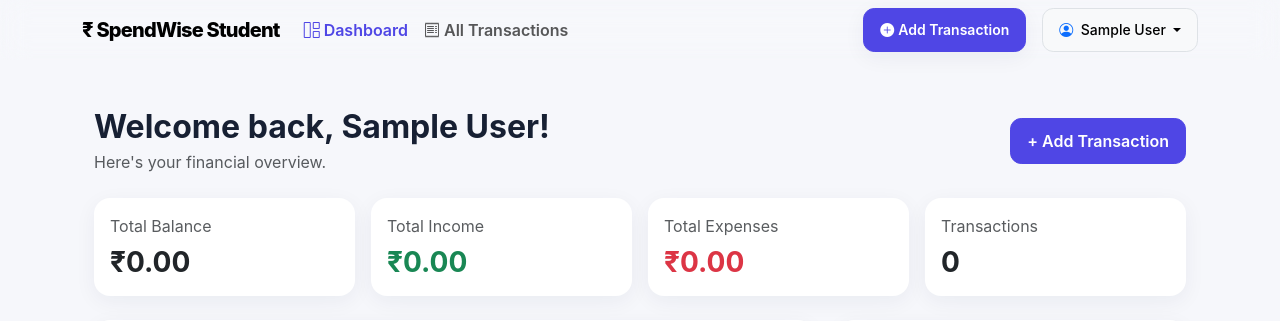
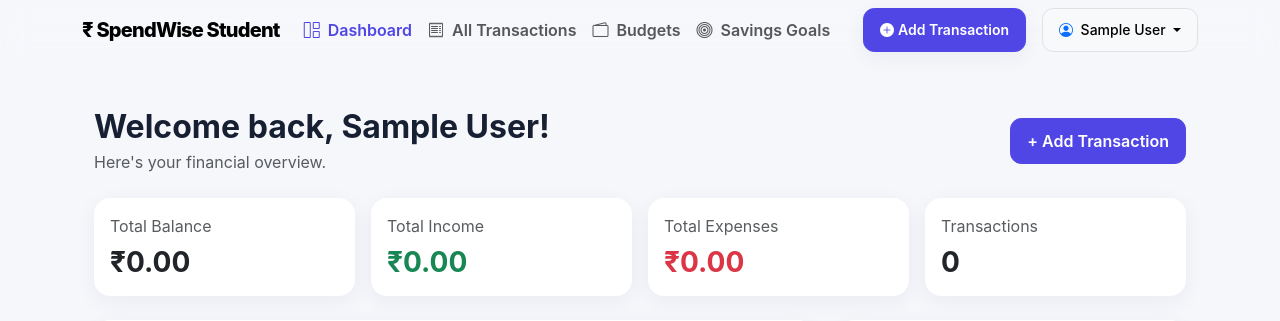
Before and after one commit to manavpathak2404/SpendWise-Student, a Flask app: page / in a window 1280 px wide. Shown: the top 321 px of the page. Run offline with Flask 3, Linux system fonts and the light colour scheme; the visitor is signed in with stand-in values (Sample User, id 1); data that the repository does not hold is empty.

Commit message:
Refactor base.html for improved structure and clarity

```diff
--- a/templates/base.html
+++ b/templates/base.html
@@ -3,150 +3,308 @@
 <head>
     <meta charset="UTF-8">
     <meta name="viewport" content="width=device-width, initial-scale=1.0">
+
     <title>{% block title %}SpendWise Student{% endblock %} - Personal Finance & Budget Tracker</title>
+
     <!-- Bootstrap 5 CSS -->
     <link href="https://cdn.jsdelivr.net/npm/bootstrap@5.3.3/dist/css/bootstrap.min.css" rel="stylesheet">
+
     <!-- Bootstrap Icons -->
     <link href="https://cdn.jsdelivr.net/npm/bootstrap-icons@1.11.3/font/bootstrap-icons.min.css" rel="stylesheet">
+
     <!-- Custom CSS -->
     <link href="{{ url_for('static', filename='css/style.css') }}" rel="stylesheet">
+
     {% block head %}{% endblock %}
 </head>
+
 <body>
+
     <!-- Navbar -->
     <nav class="navbar navbar-expand-lg navbar-light sticky-top">
         <div class="container">
-            <a class="navbar-brand" href="{{ url_for('dashboard') if session.get('user_id') else url_for('login') }}">
+
+            <a class="navbar-brand"
+               href="{{ url_for('dashboard') if session.get('user_id') else url_for('login') }}">
                 <span class="brand-icon">₹</span>
                 <span>SpendWise Student</span>
             </a>
 
-            <button class="navbar-toggler" type="button" data-bs-toggle="collapse" data-bs-target="#navbarContent"
-                    aria-controls="navbarContent" aria-expanded="false" aria-label="Toggle navigation">
+            <button class="navbar-toggler"
+                    type="button"
+                    data-bs-toggle="collapse"
+                    data-bs-target="#navbarContent"
+                    aria-controls="navbarContent"
+                    aria-expanded="false"
+                    aria-label="Toggle navigation">
+
                 <span class="navbar-toggler-icon"></span>
             </button>
 
             <div class="collapse navbar-collapse" id="navbarContent">
+
                 {% if session.get('user_id') %}
+
+                <!-- Main Navigation -->
                 <ul class="navbar-nav me-auto mb-2 mb-lg-0">
+
+                    <!-- Dashboard -->
                     <li class="nav-item">
                         <a class="nav-link {% if request.endpoint == 'dashboard' %}active fw-semibold text-primary{% endif %}"
                            href="{{ url_for('dashboard') }}">
-                           <i class="bi bi-grid-1x2 me-1"></i>Dashboard
+                            <i class="bi bi-grid-1x2 me-1"></i>
+                            Dashboard
                         </a>
                     </li>
+
+                    <!-- All Transactions -->
                     <li class="nav-item">
-                        <a class="nav-link {% if request.endpoint == 'all_transactions' %}active fw-semibold text-primary{% endif %}"
+                        <a class="nav-link {% if request.endpoint in ['all_transactions', 'edit_transaction'] %}active fw-semibold text-primary{% endif %}"
                            href="{{ url_for('all_transactions') }}">
-                           <i class="bi bi-receipt me-1"></i>All Transactions
+                            <i class="bi bi-receipt me-1"></i>
+                            All Transactions
                         </a>
                     </li>
+
+                    <!-- Budgets -->
+                    <li class="nav-item">
+                        <a class="nav-link {% if request.endpoint == 'budgets' %}active fw-semibold text-primary{% endif %}"
+                           href="{{ url_for('budgets') }}">
+                            <i class="bi bi-wallet2 me-1"></i>
+                            Budgets
+                        </a>
+                    </li>
+
+                    <!-- Savings Goals -->
+                    <li class="nav-item">
+                        <a class="nav-link {% if request.endpoint == 'goals' %}active fw-semibold text-primary{% endif %}"
+                           href="{{ url_for('goals') }}">
+                            <i class="bi bi-bullseye me-1"></i>
+                            Savings Goals
+                        </a>
+                    </li>
+
                 </ul>
 
-                <div class="d-flex align-items-center gap-3">
-                    <!-- Single "+ Add Transaction" button in navbar only -->
-                    <a href="{{ url_for('add_transaction') }}" class="btn btn-primary btn-sm d-flex align-items-center gap-1 shadow-sm">
+                <!-- Right Navigation -->
+                <div class="d-flex flex-column flex-lg-row align-items-lg-center gap-3 mt-3 mt-lg-0">
+
+                    <!-- Add Transaction -->
+                    <a href="{{ url_for('add_transaction') }}"
+                       class="btn btn-primary btn-sm d-flex align-items-center justify-content-center gap-1 shadow-sm">
+
                         <i class="bi bi-plus-circle-fill"></i>
                         <span>Add Transaction</span>
                     </a>
 
+                    <!-- User Dropdown -->
                     <div class="dropdown">
-                        <button class="btn btn-light btn-sm dropdown-toggle border" type="button" id="userMenuButton" data-bs-toggle="dropdown" aria-expanded="false">
+
+                        <button class="btn btn-light btn-sm dropdown-toggle border"
+                                type="button"
+                                id="userMenuButton"
+                                data-bs-toggle="dropdown"
+                                aria-expanded="false">
+
                             <i class="bi bi-person-circle text-primary me-1"></i>
-                            <span class="fw-medium">{{ session.get('user_name', 'Student') }}</span>
+
+                            <span class="fw-medium">
+                                {{ session.get('user_name', 'Student') }}
+                            </span>
                         </button>
-                        <ul class="dropdown-menu dropdown-menu-end shadow-sm" aria-labelledby="userMenuButton">
-                            <li><span class="dropdown-item-text text-muted small">{{ session.get('user_email', '') }}</span></li>
-                            <li><hr class="dropdown-divider"></li>
+
+                        <ul class="dropdown-menu dropdown-menu-end shadow-sm"
+                            aria-labelledby="userMenuButton">
+
                             <li>
-                                <a class="dropdown-item text-danger d-flex align-items-center gap-2" href="{{ url_for('logout') }}">
-                                    <i class="bi bi-box-arrow-right"></i> Logout
+                                <span class="dropdown-item-text text-muted small">
+                                    {{ session.get('user_email', '') }}
+                                </span>
+                            </li>
+
+                            <li>
+                                <hr class="dropdown-divider">
+                            </li>
+
+                            <li>
+                                <a class="dropdown-item text-danger d-flex align-items-center gap-2"
+                                   href="{{ url_for('logout') }}">
+
+                                    <i class="bi bi-box-arrow-right"></i>
+                                    Logout
                                 </a>
                             </li>
+
                         </ul>
                     </div>
+
                 </div>
+
                 {% else %}
+
+                <!-- Guest Navigation -->
                 <ul class="navbar-nav ms-auto mb-2 mb-lg-0">
+
                     <li class="nav-item">
                         <a class="nav-link {% if request.endpoint == 'login' %}active fw-semibold text-primary{% endif %}"
-                           href="{{ url_for('login') }}">Login</a>
+                           href="{{ url_for('login') }}">
+                            Login
+                        </a>
                     </li>
+
                     <li class="nav-item">
-                        <a class="btn btn-outline-primary btn-sm ms-lg-2" href="{{ url_for('signup') }}">Sign Up</a>
+                        <a class="btn btn-outline-primary btn-sm ms-lg-2"
+                           href="{{ url_for('signup') }}">
+                            Sign Up
+                        </a>
                     </li>
+
                 </ul>
+
                 {% endif %}
+
             </div>
         </div>
     </nav>
 
-    <!-- Main Content Area -->
+    <!-- Main Content -->
     <main class="container my-4">
-        <!-- Flash Messages Container -->
+
+        <!-- Flash Messages -->
         {% with messages = get_flashed_messages(with_categories=true) %}
+
             {% if messages %}
+
                 <div class="row">
                     <div class="col-12">
+
                         {% for category, message in messages %}
-                            <div class="alert alert-{{ 'danger' if category == 'error' else category }} alert-dismissible fade show shadow-sm" role="alert">
+
+                            <div class="alert alert-{{ 'danger' if category == 'error' else category }} alert-dismissible fade show shadow-sm"
+                                 role="alert">
+
                                 {% if category == 'success' %}
+
                                     <i class="bi bi-check-circle-fill me-2"></i>
+
                                 {% elif category == 'error' or category == 'danger' %}
+
                                     <i class="bi bi-exclamation-triangle-fill me-2"></i>
+
                                 {% else %}
+
                                     <i class="bi bi-info-circle-fill me-2"></i>
+
                                 {% endif %}
+
                                 {{ message }}
-                                <button type="button" class="btn-close" data-bs-dismiss="alert" aria-label="Close"></button>
+
+                                <button type="button"
+                                        class="btn-close"
+                                        data-bs-dismiss="alert"
+                                        aria-label="Close">
+                                </button>
+
                             </div>
+
                         {% endfor %}
+
                     </div>
                 </div>
+
             {% endif %}
+
         {% endwith %}
 
+        <!-- Page Content -->
         {% block content %}{% endblock %}
+
     </main>
 
     <!-- Footer -->
     <footer>
         <div class="container text-center">
-            <p class="mb-0 fw-medium text-dark">SpendWise Student — Personal Finance & Budget Tracker</p>
+            <p class="mb-0 fw-medium text-dark">
+                SpendWise Student — Personal Finance & Budget Tracker
+            </p>
         </div>
     </footer>
 
-    <!-- Global Delete Confirmation Modal -->
-    <div class="modal fade" id="deleteConfirmModal" tabindex="-1" aria-labelledby="deleteModalLabel" aria-hidden="true">
+    <!-- Delete Confirmation Modal -->
+    <div class="modal fade"
+         id="deleteConfirmModal"
+         tabindex="-1"
+         aria-labelledby="deleteModalLabel"
+         aria-hidden="true">
+
         <div class="modal-dialog modal-dialog-centered">
+
             <div class="modal-content border-0 shadow">
+
                 <div class="modal-header bg-danger-subtle text-danger border-0">
+
                     <h5 class="modal-title fw-bold" id="deleteModalLabel">
-                        <i class="bi bi-exclamation-triangle-fill me-2"></i> Confirm Deletion
+                        <i class="bi bi-exclamation-triangle-fill me-2"></i>
+                        Confirm Deletion
                     </h5>
-                    <button type="button" class="btn-close" data-bs-dismiss="modal" aria-label="Close"></button>
+
+                    <button type="button"
+                            class="btn-close"
+                            data-bs-dismiss="modal"
+                            aria-label="Close">
+                    </button>
+
                 </div>
+
                 <div class="modal-body py-4">
-                    <p class="mb-1">Are you sure you want to permanently delete this transaction?</p>
+
+                    <p class="mb-1">
+                        Are you sure you want to permanently delete this transaction?
+                    </p>
+
                     <p class="fw-bold text-dark fs-6" id="deleteItemTitle"></p>
-                    <p class="text-muted small mb-0">This action cannot be undone.</p>
+
+                    <p class="text-muted small mb-0">
+                        This action cannot be undone.
+                    </p>
+
                 </div>
+
                 <div class="modal-footer border-0">
-                    <button type="button" class="btn btn-light border" data-bs-dismiss="modal">Cancel</button>
-                    <form id="deleteTransactionForm" method="POST" action="">
-                        <button type="submit" class="btn btn-danger d-flex align-items-center gap-1">
-                            <i class="bi bi-trash-fill"></i> Delete Permanently
+
+                    <button type="button"
+                            class="btn btn-light border"
+                            data-bs-dismiss="modal">
+                        Cancel
+                    </button>
+
+                    <form id="deleteTransactionForm"
+                          method="POST"
+                          action="">
+
+                        <button type="submit"
+                                class="btn btn-danger d-flex align-items-center gap-1">
+
+                            <i class="bi bi-trash-fill"></i>
+                            Delete Permanently
                         </button>
+
                     </form>
+
                 </div>
+
             </div>
         </div>
     </div>
 
-    <!-- Bootstrap 5 JS Bundle -->
+    <!-- Bootstrap JavaScript -->
     <script src="https://cdn.jsdelivr.net/npm/bootstrap@5.3.3/dist/js/bootstrap.bundle.min.js"></script>
-    <!-- Custom Application JS -->
+
+    <!-- Custom Application JavaScript -->
     <script src="{{ url_for('static', filename='js/main.js') }}"></script>
+
+    <!-- Page-Specific Scripts -->
     {% block scripts %}{% endblock %}
+
 </body>
 </html>
```
